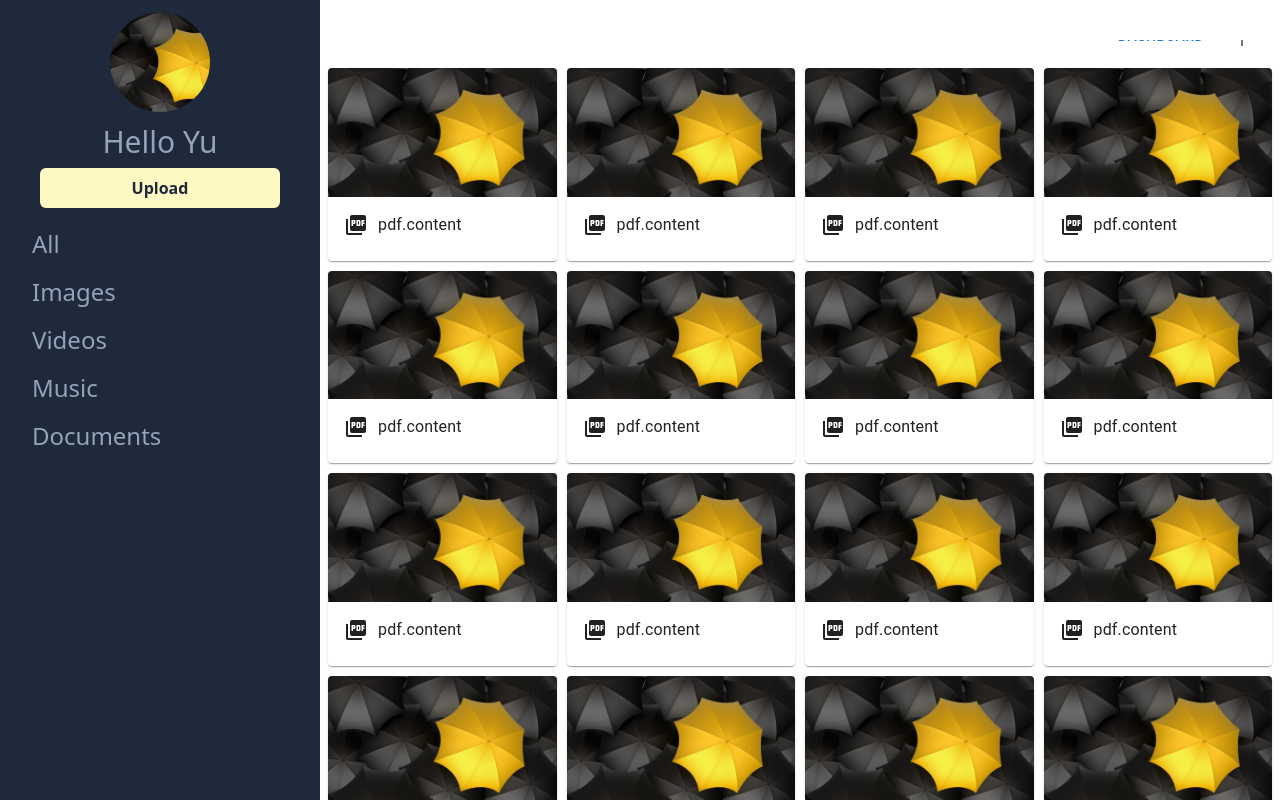
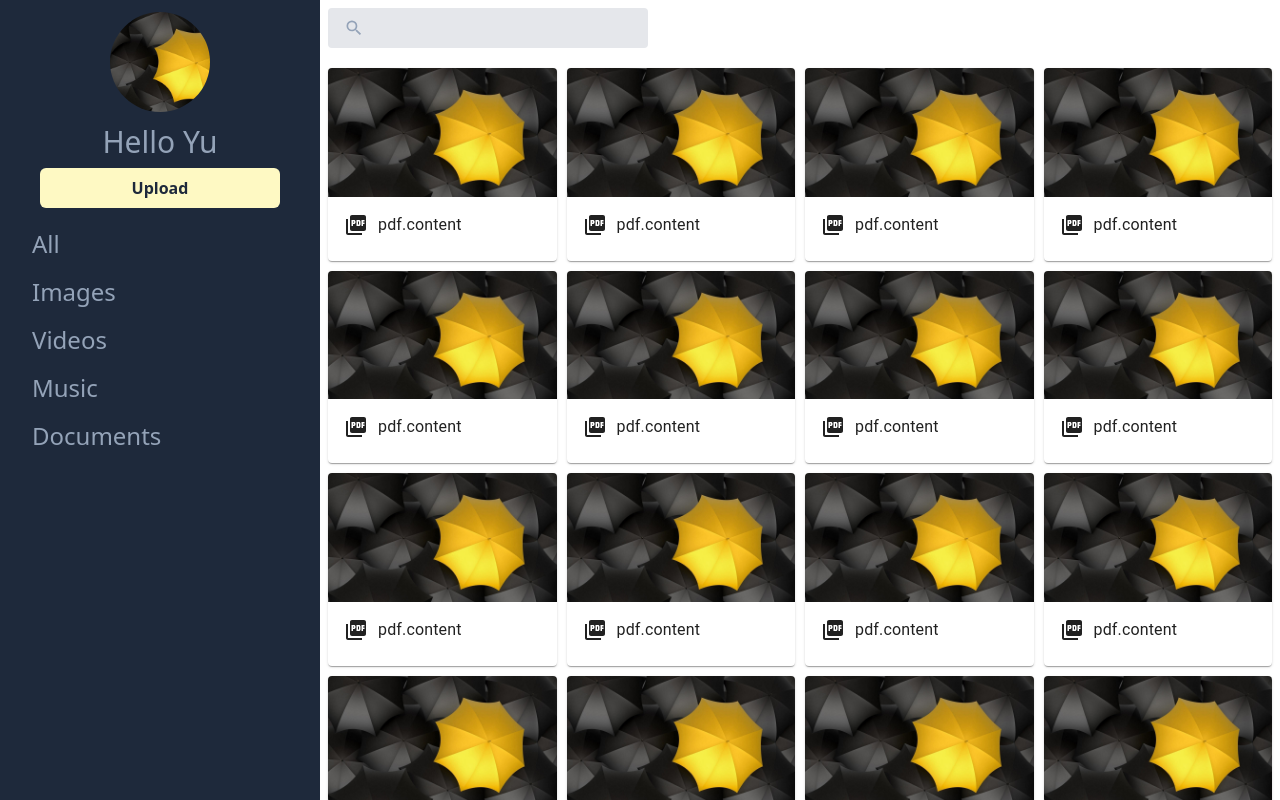
Before and after one commit to YuTakaki/cloud-store-client, a Next.js app: page / in a window 1280 px wide. Shown: the top 800 px of the page. Built offline with nearby package versions, Linux system fonts and the light colour scheme.

Commit message:
finish search component

```diff
--- a/components/layout/SearchContainer.tsx
+++ b/components/layout/SearchContainer.tsx
@@ -1,54 +1,31 @@
 import React, { useState } from 'react'
-import { styled } from '@mui/styles';
-import theme from '../../src/theme';
-import SearchIcon from '@mui/icons-material/Search';
-import CloseIcon from '@mui/icons-material/Close';
-import { Box, IconButton, TextField, Theme } from '@mui/material';
-
-interface SearchContainerProps {
-  drawerWidth: number
-}
-const SearchBox = styled(Box)((({theme, drawerWidth} : {theme : Theme, drawerWidth: number}) => ({
-  backgroundColor: theme.palette.grey[100],
-  margin: 'auto',
-  width: '40%',
-  borderRadius: '7px',
-  marginLeft: `${drawerWidth}px`,
-  padding: '3px 7px',
-  display: 'flex',
-  alignItems: 'center'
-})));
+import {
+  MdSearch,
+  MdClose
+} from "react-icons/md"
 
 
-const SearchContainer = ({ drawerWidth } : SearchContainerProps) => {
+
+const SearchContainer = () => {
 
   const [search, setSearch] = useState('');
 
   return (
-    <SearchBox
-      theme={theme}
-      drawerWidth={drawerWidth}
-    >
-      <IconButton>
-        <SearchIcon />
-      </IconButton>
-      <TextField
-        variant='standard'
-        fullWidth
-        value={search}
-        onChange={(e) => setSearch(e.target.value)}
-        InputProps={{
-          disableUnderline: true,
-        }}
-      />
-      {search && (
-        <IconButton
-          onClick={() => setSearch('')}
-        >
-          <CloseIcon />
-        </IconButton>
-      )}
-    </SearchBox>
+    <header className='fixed bg-white z-50 p-2 w-full'>
+      <div className=' bg-gray-200 flex p-2 px-4 w-full max-w-xs rounded items-center'>
+        <MdSearch size={20}/>
+        <input
+          type='text'
+          className=' flex-1 outline-none border-none bg-transparent text-gray-800 mx-2'
+          value={search}
+          onChange={(e) => setSearch(e.target.value)}
+        />
+        {search && (
+          <MdClose size={20} role="button" onClick={() => setSearch("")}/>
+        )}
+      </div>
+
+    </header>
   )
 }
 
--- a/layout/layout.tsx
+++ b/layout/layout.tsx
@@ -1,6 +1,7 @@
 import Image from 'next/image';
 import Link from 'next/link';
 import { useState } from 'react'
+import SearchContainer from '../components/layout/SearchContainer';
 
 interface LayoutProps {
   children : any
@@ -58,14 +59,7 @@ const Layout = ({children} : LayoutProps) => {
         {/* </div> */}
       </nav>
       <div className='w-full h-screen relative'>
-        <header className='fixed bg-white z-50 p-2 w-full'>
-          <div>
-            <i></i>
-            <input type='text' />
-            <i></i>
-          </div>
-
-        </header>
+        <SearchContainer />
 
         <main className='p-2'>
           {children}
--- a/package.json
+++ b/package.json
@@ -19,6 +19,7 @@
     "next": "^12.1.6",
     "react": "18.1.0",
     "react-dom": "18.1.0",
+    "react-icons": "^4.3.1",
     "styled-components": "^5.3.5"
   },
   "devDependencies": {
```
Also changed, not shown: 2 other files (tests, documents, lock files or other folders).
